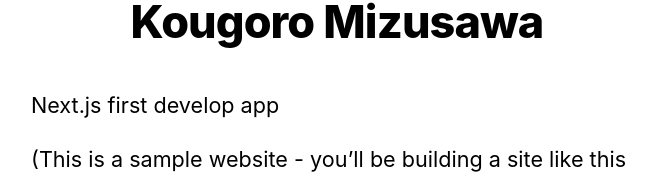
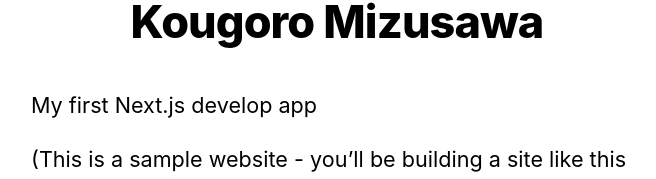
Before and after one commit to 556-mizusawa/nextjs-blog, a Next.js app: page / in a window 1280 px wide. Shown: the part 221-400 px from the top of the page, without its empty margins (303-959 px from the left). Built offline with nearby package versions, Linux system fonts and the light colour scheme.

Commit message:
changed comments

```diff
--- a/pages/index.js
+++ b/pages/index.js
@@ -9,7 +9,7 @@ export default function Home() {
         <title>{siteTitle}</title>
       </Head>
       <section className={utilStyles.headingMd}>
-        <p>Next.js first develop app </p>
+        <p>My first Next.js develop app </p>
         <p>
           (This is a sample website - you’ll be building a site like this on{' '}
           <a href="https://nextjs.org/learn">our Next.js tutorial</a>.)
```
